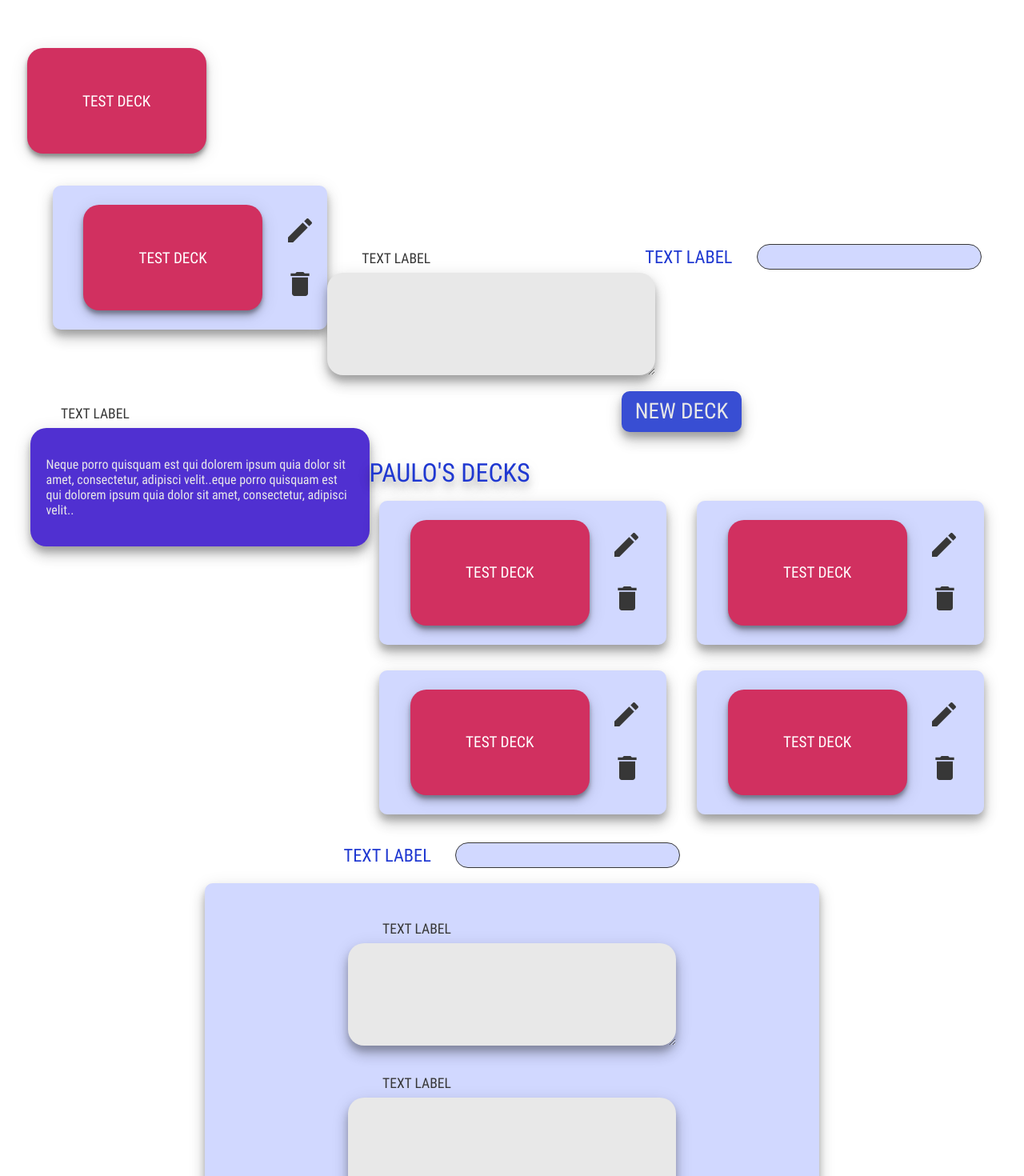
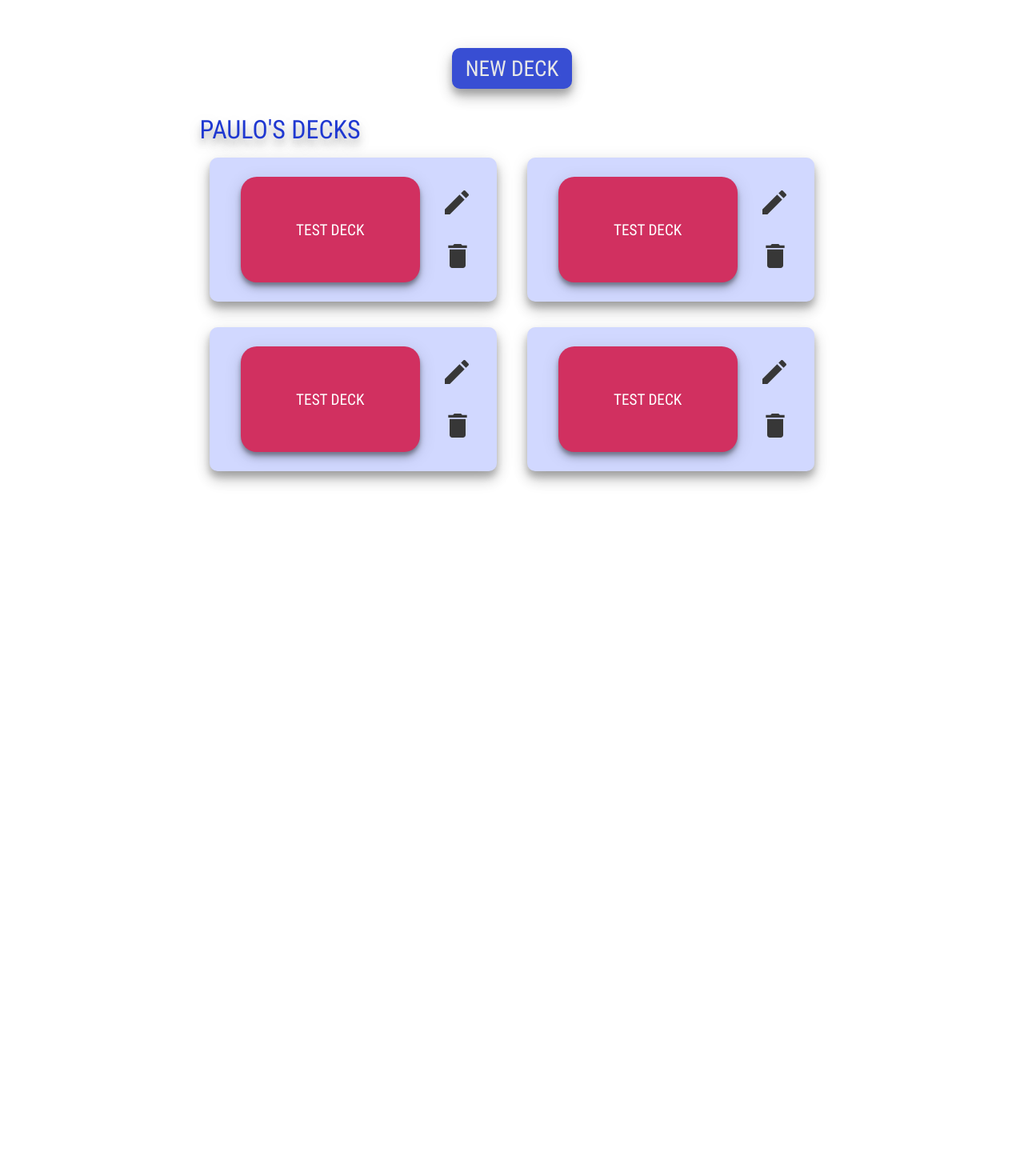
Before and after one commit to Tashima42/poc-create-cards-module, a Vue app in the folder frontend/poc-front-flashcards/: page / in a window 1280 px wide. Shown: the top 1470 px of the page at 80% size. After the commit the page ends 800 px from the top, so only its background shows below. Built offline with nearby package versions, Linux system fonts and the light colour scheme.

Commit message:
feat: added simple router
A simple router was added to help testing different componentes at the same time

```diff
--- a/frontend/poc-front-flashcards/package.json
+++ b/frontend/poc-front-flashcards/package.json
@@ -20,6 +20,7 @@
     "eslint-plugin-vue": "^6.2.2",
     "node-sass": "^4.12.0",
     "sass-loader": "^8.0.2",
+    "vue-router": "^3.4.3",
     "vue-template-compiler": "^2.6.11"
   },
   "eslintConfig": {
--- a/frontend/poc-front-flashcards/src/App.vue
+++ b/frontend/poc-front-flashcards/src/App.vue
@@ -1,44 +1,13 @@
 <template>
   <div id="app">
-    <InnerDeckDisplay deckName="test deck" />
-    <OuterDeckDisplay />
-    <InsertTextLarge />
-    <InsertTextSmall />
-    <TextBox />
-
-    <Initial />
-
-    <NewDeck />
-    <DefaultButton buttonText="create new deck" />
+    <router-view />
   </div>
 </template>
 
 <script>
-import InnerDeckDisplay from "./components/InnerDeckDisplay";
-import OuterDeckDisplay from "./components/OuterDeckDisplay";
-import InsertTextLarge from "./components/InsertTextLarge";
-import InsertTextSmall from "./components/InsertTextSmall";
-
-import TextBox from "./components/TextBox";
-import Initial from "./views/Initial";
-
-import NewDeck from "./views/NewDeck";
-import DefaultButton from "./components/DefaultButton";
-
 export default {
   name: "App",
-  components: {
-    InnerDeckDisplay,
-    OuterDeckDisplay,
-    InsertTextLarge,
-    InsertTextSmall,
-
-    TextBox,
-    Initial,
-
-    NewDeck,
-    DefaultButton,
-  },
+  components: {},
 };
 </script>
 
--- /dev/null
+++ b/frontend/poc-front-flashcards/src/components/router.js
@@ -0,0 +1,43 @@
+import Vue from 'vue'
+import Router from 'vue-router'
+
+import OuterDeckDisplay from './OuterDeckDisplay'
+import InnerDeckDisplay from "./InnerDeckDisplay";
+import InsertTextLarge from "./InsertTextLarge";
+import InsertTextSmall from "./InsertTextSmall";
+import TextBox from "./TextBox";
+import Initial from "../views/Initial";
+
+import NewDeck from "../views/NewDeck";
+import DefaultButton from "./DefaultButton";
+
+Vue.use(Router)
+
+export default new Router({
+  routes: [{
+    path: '/outer',
+    component: OuterDeckDisplay,
+  }, {
+    path: '/inner',
+    component: InnerDeckDisplay,
+  }, {
+    path: '/insert-large',
+    component: InsertTextLarge,
+  }, {
+    path: '/insert-small',
+    component: InsertTextSmall,
+  }, {
+    path: '/text',
+    component: TextBox,
+  }, {
+    path: '/',
+    component: Initial,
+  }, {
+    path: '/new',
+    component: NewDeck,
+  }, {
+    path: '/button',
+    component: DefaultButton
+  }
+  ]
+})
--- a/frontend/poc-front-flashcards/src/main.js
+++ b/frontend/poc-front-flashcards/src/main.js
@@ -1,5 +1,6 @@
 import Vue from 'vue'
 import App from './App.vue'
+import router from './components/router'
 
 Vue.config.productionTip = false
 
@@ -7,5 +8,6 @@ Vue.config.productionTip = false
 import '@/assets/css/main.css'
 
 new Vue({
+  router,
   render: h => h(App),
 }).$mount('#app')
```
Also changed, not shown: 1 other file (tests, documents, lock files or other folders).
